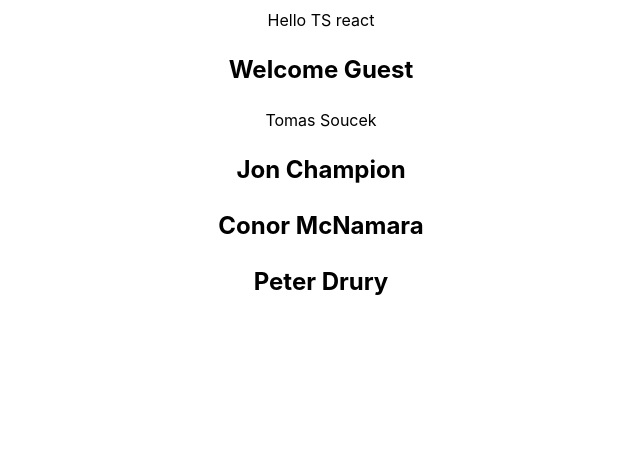
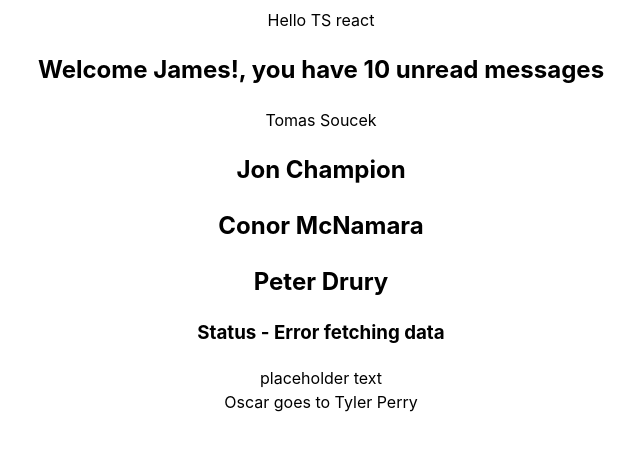
Before and after one commit to dareyOG/react-TS-vite, a React (Vite) app: page / in a window 1280 px wide. Shown: the top 450 px of the page, without its empty margins (319-959 px from the left). Built offline with nearby package versions, Linux system fonts and the light colour scheme.

Commit message:
✅advanced prop types

```diff
--- a/src/App.tsx
+++ b/src/App.tsx
@@ -1,7 +1,10 @@
 import '../src/index.css';
 import Greet from './components/Greet';
+import Heading from './components/Heading';
+import Oscar from './components/Oscar';
 import Person from './components/Person';
 import PersonList from './components/PersonList';
+import Status from './components/Status';
 
 function App() {
   const personName = { first: 'Tomas', last: 'Soucek' };
@@ -15,9 +18,14 @@ function App() {
   return (
     <div className="App">
       Hello TS react
-      <Greet name="James" messageCount={15} isLoggedIn={false} />
+      <Greet name="James" messageCount={10} isLoggedIn={false} />
       <Person name={personName} />
       <PersonList names={nameList} />
+      <Status status={'error'} />
+      <Heading>placeholder text</Heading>
+      <Oscar>
+        <Heading>Oscar goes to Tyler Perry</Heading>
+      </Oscar>
     </div>
   );
 }
--- a/src/components/Greet.tsx
+++ b/src/components/Greet.tsx
@@ -1,14 +1,14 @@
 type Greet = {
   name: string;
-  messageCount: number;
+  messageCount?: number; // optional type
   isLoggedIn: boolean;
 };
 
-function Greet({ name, messageCount, isLoggedIn }: Greet) {
+function Greet({ name, messageCount = 5, isLoggedIn }: Greet) {
   return (
     <div>
       <h2>
-        {isLoggedIn
+        {!isLoggedIn
           ? `Welcome ${name}!, you have ${messageCount} unread messages`
           : 'Welcome Guest'}
       </h2>
--- /dev/null
+++ b/src/components/Heading.tsx
@@ -0,0 +1,9 @@
+type Heading = {
+  children: string;
+};
+
+function Heading({ children }: Heading) {
+  return <div>{children}</div>;
+}
+
+export default Heading;
--- /dev/null
+++ b/src/components/Oscar.tsx
@@ -0,0 +1,9 @@
+type Oscar = {
+  children: React.ReactNode;
+};
+
+function Oscar({ children }: Oscar) {
+  return <div>{children}</div>;
+}
+
+export default Oscar;
--- /dev/null
+++ b/src/components/Status.tsx
@@ -0,0 +1,18 @@
+type Status = {
+  status: 'loading' | 'success' | 'error';
+};
+
+function Status({ status }: Status) {
+  let message;
+  if (status === 'loading') message = 'loading...';
+  else if (status === 'success') message = 'Data fetched successfully';
+  else if (status === 'error') message = 'Error fetching data';
+
+  return (
+    <div>
+      <h3>Status - {message}</h3>
+    </div>
+  );
+}
+
+export default Status;
```
